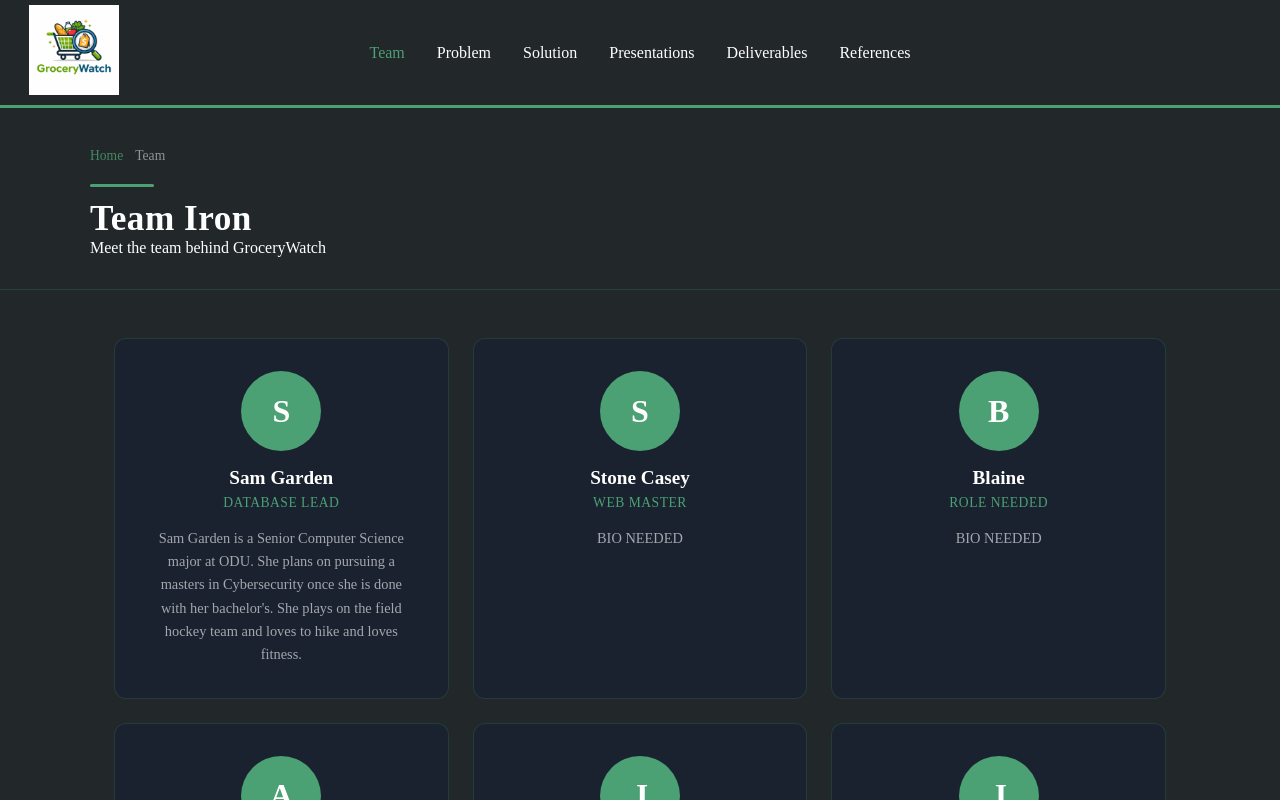
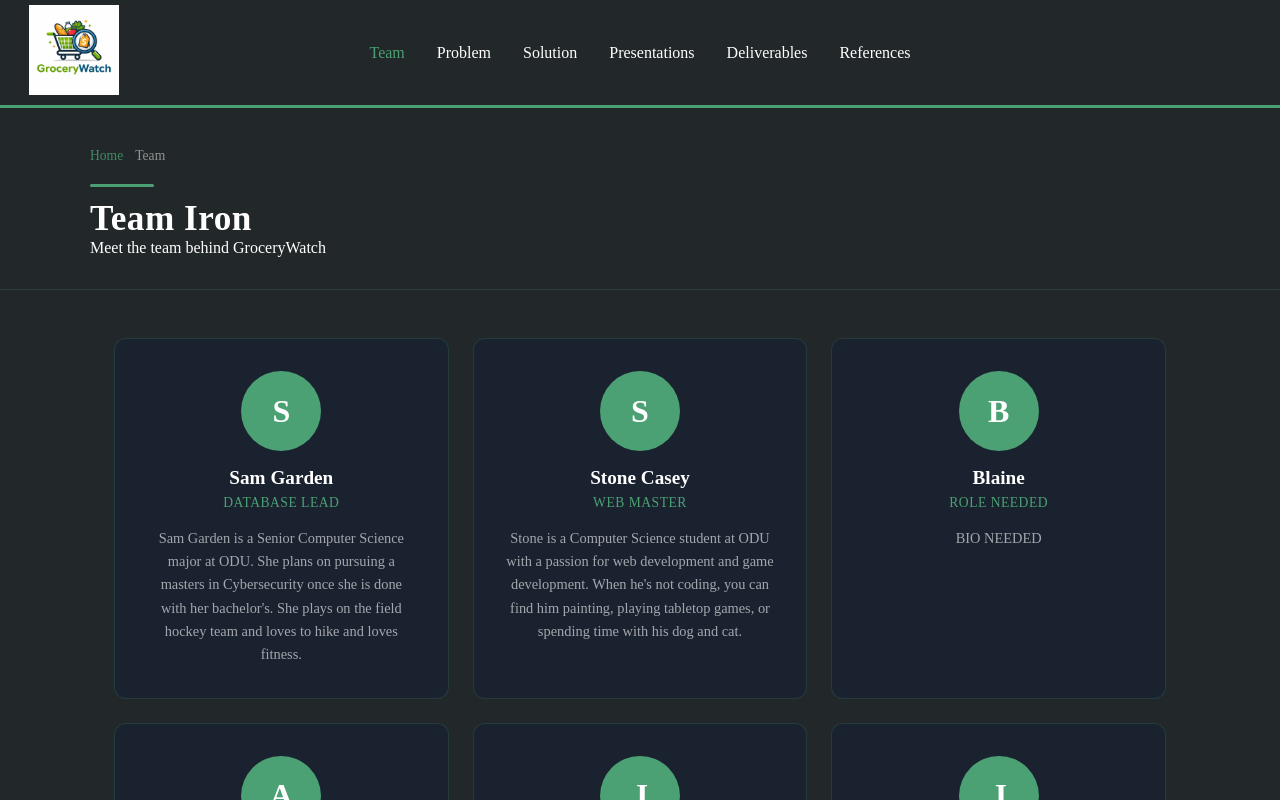
Before and after one commit to StoneLikesCode/GroceryWatch, a React (Vite) app: page /#/Team in a window 1280 px wide. Shown: the top 800 px of the page. Built offline with nearby package versions, Linux system fonts and the light colour scheme.

Commit message:
Added Stone Bio to team.jsx

```diff
--- a/src/pages/Team.jsx
+++ b/src/pages/Team.jsx
@@ -14,7 +14,7 @@ export default function Team(){
             <Member
                 name="Stone Casey"
                 role="Web Master"
-                bio="BIO NEEDED" />
+                bio="Stone is a Computer Science student at ODU with a passion for web development and game development. When he's not coding, you can find him painting, playing tabletop games, or spending time with his dog and cat." />
             <Member
                 name="Blaine"
                 role="ROLE NEEDED"
```
